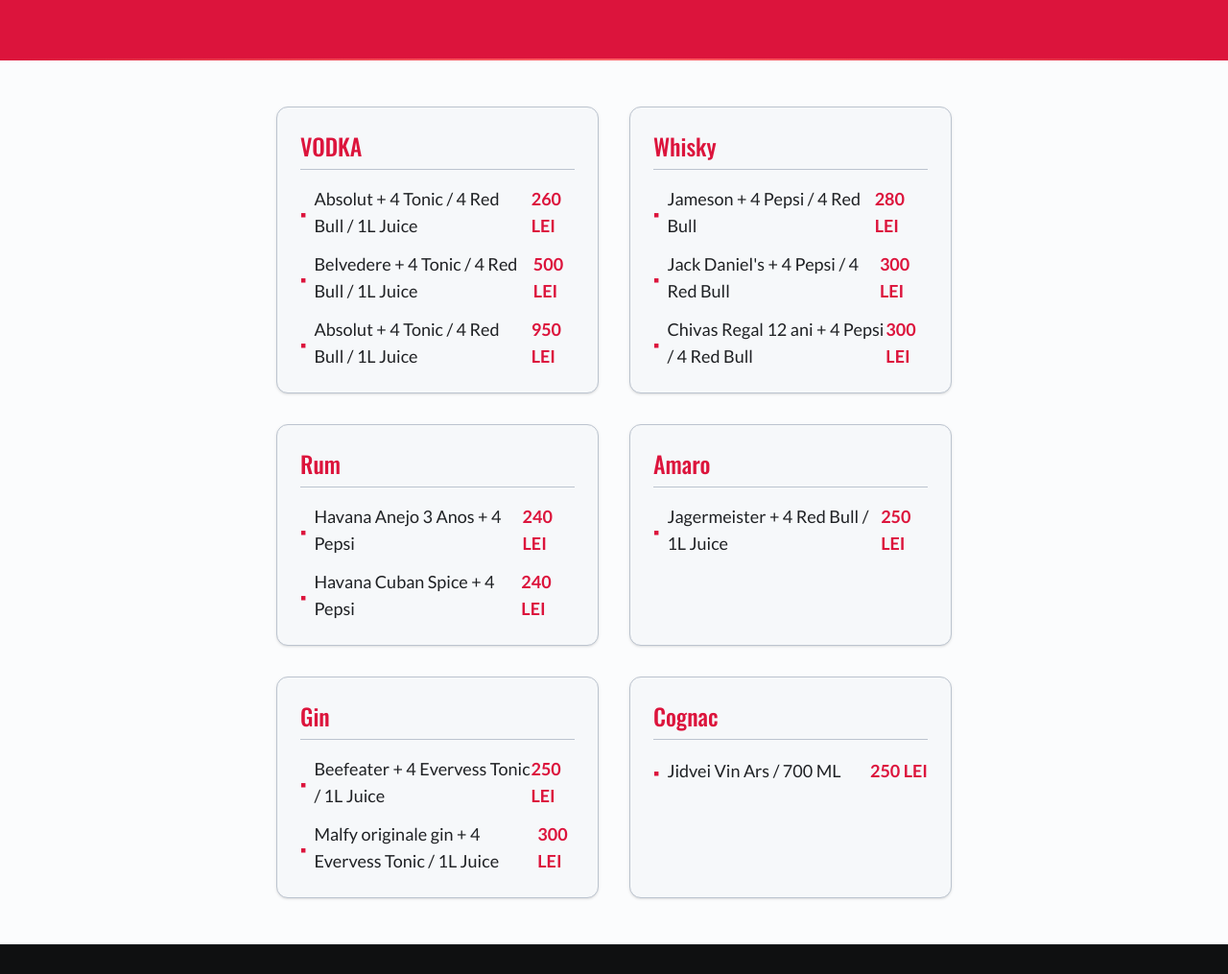
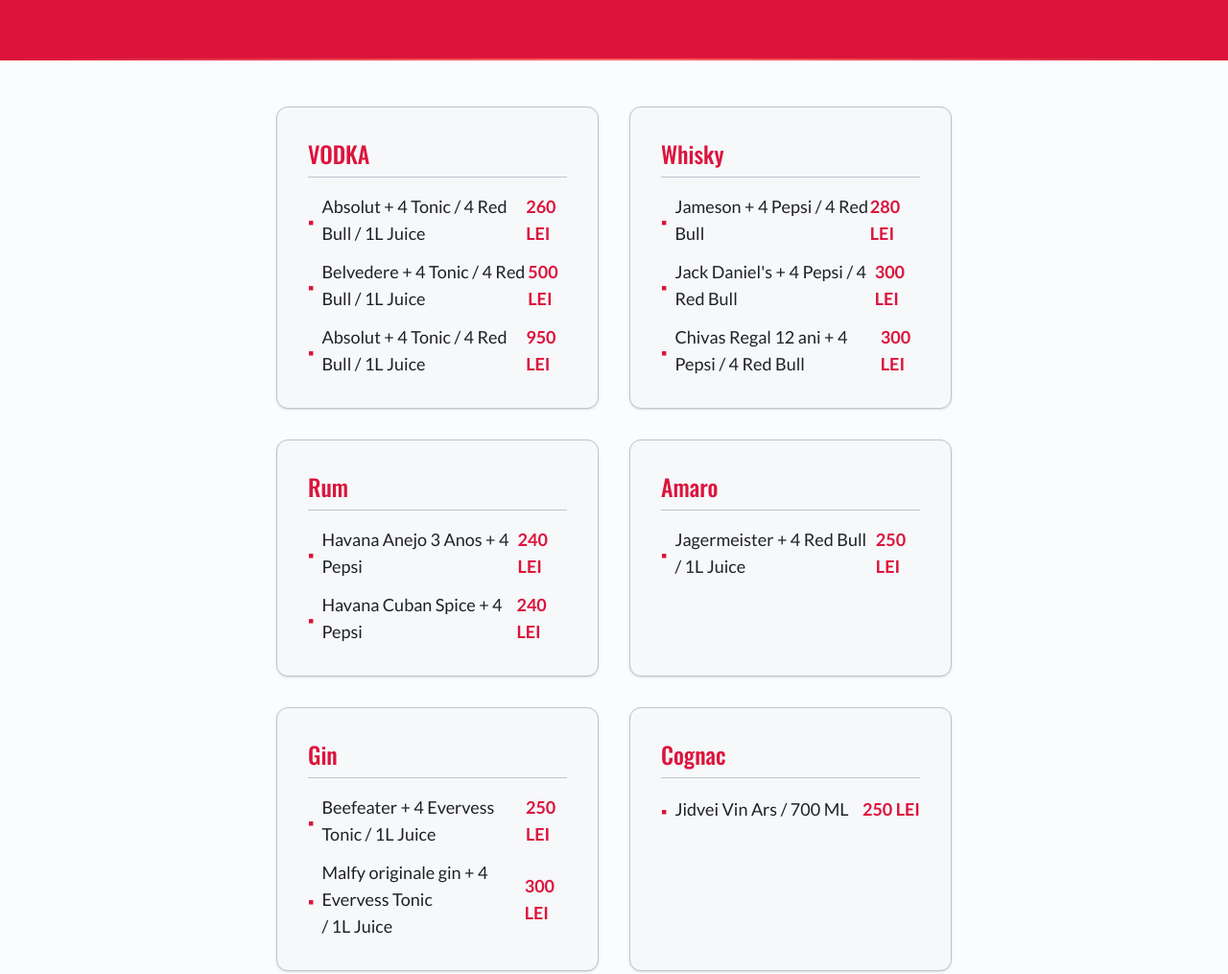
Before and after one commit to preachervr/gap-piezisa-cluj, a website: page meniu-oferte-sticla.html in a window 1280 px wide. Shown: the part 249-1264 px from the top of the page at 96% size. Drawn offline with nearby package versions, Linux system fonts and the light colour scheme.

Commit message:
Fixed some padding issues

```diff
--- a/meniu-oferte-sticla.html
+++ b/meniu-oferte-sticla.html
@@ -100,7 +100,7 @@
       <div class="h-[2px] w-full bg-gradient-to-r from-crimsonglow-500 via-red-400 to-crimsonglow-500"></div>
       <section class="w-full mx-auto px-4 md:px-56 lg:px-72 py-12">
         <div class="grid grid-cols-1 md:grid-cols-2 gap-6 lg:gap-8">
-          <div class="bg-arcticmist-100 p-6 rounded-xl border border-crimsonglow-500 md:border-charcoaldepths-200 shadow-sm hover:border-crimsonglow-500 transition-colors duration-200 group">
+          <div class="bg-arcticmist-100 p-4 md:p-6 lg:p-8 rounded-xl border border-crimsonglow-500 md:border-charcoaldepths-200 shadow-sm hover:border-crimsonglow-500 transition-colors duration-200 group">
             <h3 class="font-oswald text-xl md:text-2xl font-medium text-crimsonglow-500 mb-4 pb-2 border-b border-charcoaldepths-200 flex items-center justify-between">VODKA</h3>
             <ul class="space-y-3">
               <div class="flex items-center justify-between">
@@ -123,7 +123,7 @@
               </div>
             </ul>
           </div>
-          <div class="bg-arcticmist-100 p-6 rounded-xl border border-crimsonglow-500 md:border-charcoaldepths-200 shadow-sm hover:border-crimsonglow-500 transition-colors duration-200 group">
+          <div class="bg-arcticmist-100 p-4 md:p-6 lg:p-8 rounded-xl border border-crimsonglow-500 md:border-charcoaldepths-200 shadow-sm hover:border-crimsonglow-500 transition-colors duration-200 group">
             <h3 class="font-oswald text-xl md:text-2xl font-medium text-crimsonglow-500 mb-4 pb-2 border-b border-charcoaldepths-200 flex items-center justify-between">Whisky</h3>
             <ul class="space-y-3">
               <div class="flex items-center justify-between">
@@ -146,7 +146,7 @@
               </div>
             </ul>
           </div>
-          <div class="bg-arcticmist-100 p-6 rounded-xl border border-crimsonglow-500 md:border-charcoaldepths-200 shadow-sm hover:border-crimsonglow-500 transition-colors duration-200 group">
+          <div class="bg-arcticmist-100 p-4 md:p-6 lg:p-8 rounded-xl border border-crimsonglow-500 md:border-charcoaldepths-200 shadow-sm hover:border-crimsonglow-500 transition-colors duration-200 group">
             <h3 class="font-oswald text-xl md:text-2xl font-medium text-crimsonglow-500 mb-4 pb-2 border-b border-charcoaldepths-200 flex items-center justify-between">Rum</h3>
             <ul class="space-y-3">
               <div class="flex items-center justify-between">
@@ -163,7 +163,7 @@
               </div>
             </ul>
           </div>
-          <div class="bg-arcticmist-100 p-6 rounded-xl border border-crimsonglow-500 md:border-charcoaldepths-200 shadow-sm hover:border-crimsonglow-500 transition-colors duration-200 group">
+          <div class="bg-arcticmist-100 p-4 md:p-6 lg:p-8 rounded-xl border border-crimsonglow-500 md:border-charcoaldepths-200 shadow-sm hover:border-crimsonglow-500 transition-colors duration-200 group">
             <h3 class="font-oswald text-xl md:text-2xl font-medium text-crimsonglow-500 mb-4 pb-2 border-b border-charcoaldepths-200 flex items-center justify-between">Amaro</h3>
             <ul class="space-y-3">
               <div class="flex items-center justify-between">
@@ -174,7 +174,7 @@
               </div>
             </ul>
           </div>
-          <div class="bg-arcticmist-100 p-6 rounded-xl border border-crimsonglow-500 md:border-charcoaldepths-200 shadow-sm hover:border-crimsonglow-500 transition-colors duration-200 group">
+          <div class="bg-arcticmist-100 p-4 md:p-6 lg:p-8 rounded-xl border border-crimsonglow-500 md:border-charcoaldepths-200 shadow-sm hover:border-crimsonglow-500 transition-colors duration-200 group">
             <h3 class="font-oswald text-xl md:text-2xl font-medium text-crimsonglow-500 mb-4 pb-2 border-b border-charcoaldepths-200 flex items-center justify-between">Gin</h3>
             <ul class="space-y-3">
               <div class="flex items-center justify-between">
@@ -185,13 +185,13 @@
               </div>
               <div class="flex items-center justify-between">
                 <li class="text-charcoaldepths-800 text-base md:text-lg flex items-center gap-2">
-                  <span class="text-crimsonglow-500 mt-1">▪</span> Malfy originale gin + 4 Evervess Tonic / 1L Juice
+                  <span class="text-crimsonglow-500 mt-1">▪</span> Malfy originale gin + 4 Evervess Tonic <br>/ 1L Juice
                 </li>
                 <p class="text-crimsonglow-500 text-base md:text-lg font-semibold">300 LEI</p>
               </div>
             </ul>
           </div>
-          <div class="bg-arcticmist-100 p-6 rounded-xl border border-crimsonglow-500 md:border-charcoaldepths-200 shadow-sm hover:border-crimsonglow-500 transition-colors duration-200 group">
+          <div class="bg-arcticmist-100 p-4 md:p-6 lg:p-8 rounded-xl border border-crimsonglow-500 md:border-charcoaldepths-200 shadow-sm hover:border-crimsonglow-500 transition-colors duration-200 group">
             <h3 class="font-oswald text-xl md:text-2xl font-medium text-crimsonglow-500 mb-4 pb-2 border-b border-charcoaldepths-200 flex items-center justify-between">Cognac</h3>
             <ul class="space-y-3">
               <div class="flex items-center justify-between">
```
Also changed, not shown: meniu-tigari.html (+6 -6 lines), dist/output.css.
